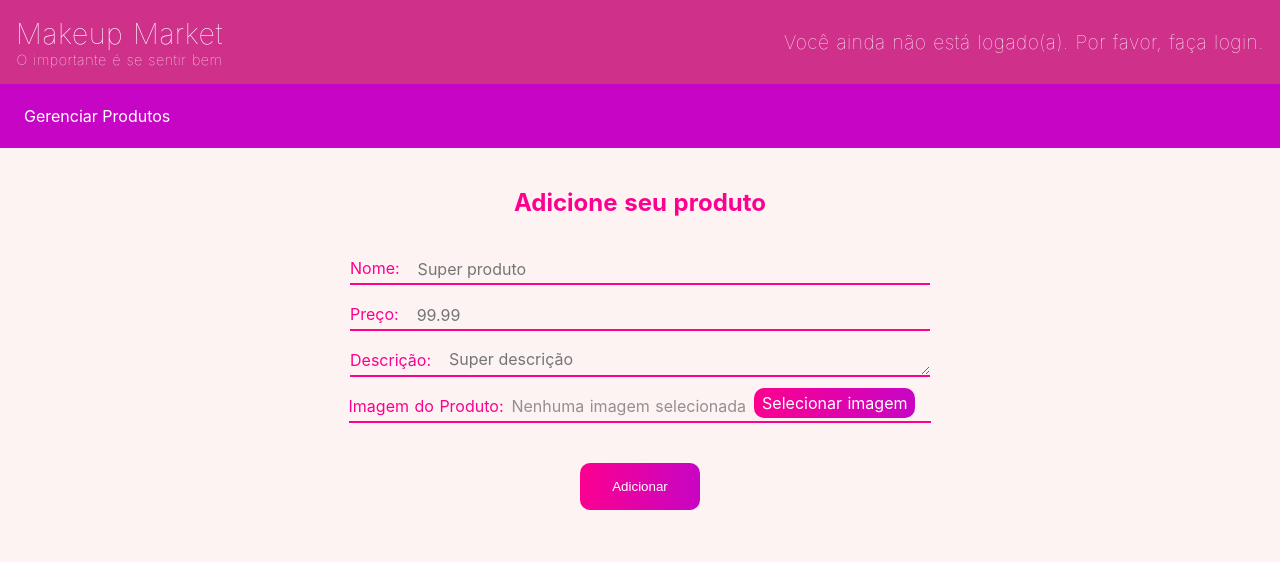
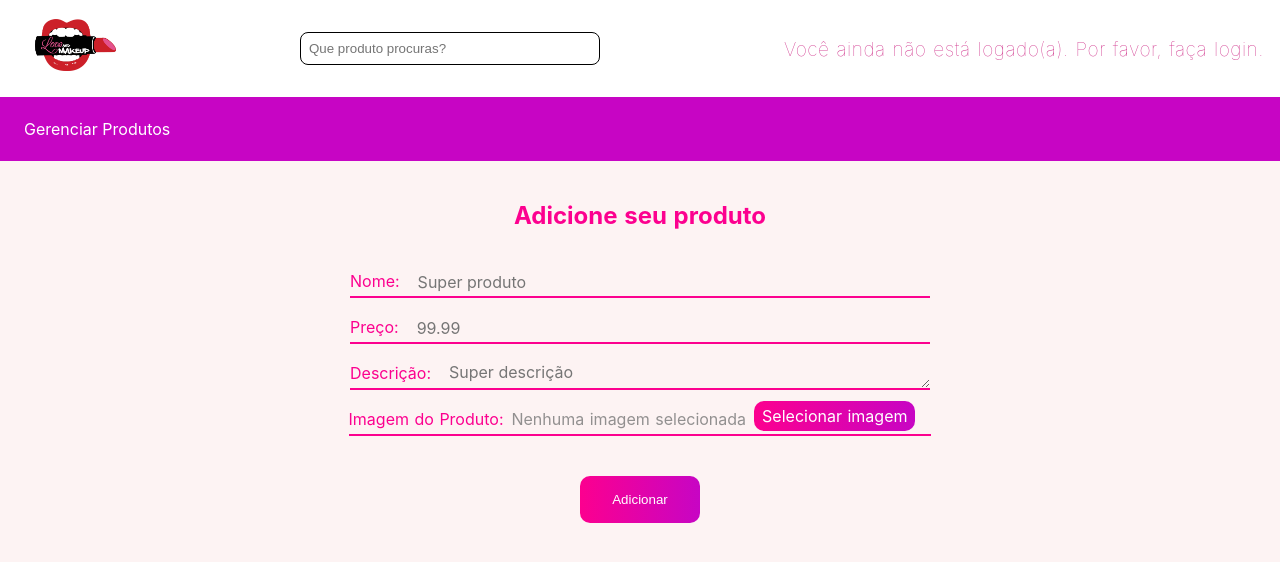
Before and after one commit to joaovictoralencar/template-loja, a Nuxt app: page /products/add in a window 1280 px wide. Shown: the top 562 px of the page. Built offline with nearby package versions, Linux system fonts and the light colour scheme; no server answers.

Commit message:
editando a navbar

```diff
--- a/assets/styles/style.scss
+++ b/assets/styles/style.scss
@@ -65,30 +65,17 @@ a:hover {
 h1,h2,h3,h4 {
   color: $pink;
 }
-
+.logo {
+  &.big {
+    width: 400px;
+  }
+  &.header {
+    width: 100px;
+  }
+}
 .product-image {
   max-width: 600px;
   max-height: 600px;
-}
-
-/* -----
-SVG Icons - svgicons.sparkk.fr
------ */
-
-.svg-icon {
-  width: 1em;
-  height: 1em;
-}
-
-.svg-icon path,
-.svg-icon polygon,
-.svg-icon rect {
-  fill: #4691f6;
-}
-
-.svg-icon circle {
-  stroke: #4691f6;
-  stroke-width: 1;
 }
 
 .product-price {
--- a/assets/styles/variables.scss
+++ b/assets/styles/variables.scss
@@ -1,5 +1,6 @@
 $main-bg-color: #FDF3F3;
 $grey-text: #3b3a3a;
+$nav-color: #e4b3b3;
 $grey-text-light: #929090;
 $pink: #FC008F;
 $dark-pink: #cf308a;
--- a/components/Logo.vue
+++ b/components/Logo.vue
@@ -4,7 +4,6 @@
 <style lang="scss" scoped>
 .NuxtLogo {
   animation: 1s appear;
-  max-width: 500px;
 }
 
 @keyframes appear {
--- /dev/null
+++ b/components/SearchBar.vue
@@ -0,0 +1,26 @@
+<template>
+  <div class="search-input-container">
+    <input class="search-input" type="text" placeholder="Que produto procuras?">
+  </div>
+</template>
+
+<script>
+export default {
+
+}
+</script>
+
+<style lang="scss" scoped>
+.search-input-container {
+    margin: 1rem;
+    .search-input {
+        padding: 0.5rem 0.5rem 0.5rem 0.5rem;
+        width: 300px;
+        border-color: $grey-text-light;
+        border: solid 1px;
+        outline: 0;
+        border-radius: 8px;
+    }
+}
+
+</style>
--- a/components/TheNavbar.vue
+++ b/components/TheNavbar.vue
@@ -1,11 +1,14 @@
 <template>
   <nav class="nav">
     <div class="top-side">
-      <div class="logo">
+      <div class="logo-container">
         <nuxt-link :to="{ name: 'index' }" class="logo text-lg">
-          Makeup Market
+          <Logo class="logo header" />
         </nuxt-link>
-        <span class="subheader">O importante é se sentir bem</span>
+        <!-- <span class="subheader">O importante é se sentir bem</span> -->
+      </div>
+      <div>
+        <SearchBar />
       </div>
       <div v-if="$auth">
         <nuxt-link
@@ -57,10 +60,21 @@
 </template>
 
 <script>
+import Logo from '~/components/Logo.vue'
+import SearchBar from '~/components/SearchBar.vue'
+
 export default {
+  components: {
+    Logo,
+    SearchBar
+  },
   methods: {
     logout () {
       this.$auth.logout()
+    },
+    goToHome () {
+      alert('aaaaaaaaaaa')
+      this.$router.push({ path: '/' })
     }
   }
 }
@@ -80,7 +94,7 @@ margin-bottom: 40px;
     align-items: center;
     width: 100%;
     padding: 1rem;
-    background-color: $dark-pink;
+    background-color: $white;
   }
   .bottom-side {
     display: flex;
@@ -90,14 +104,31 @@ margin-bottom: 40px;
     background-color: $purple;
   }
 }
-.nav .logo {
+.logo-container {
+  display: flex;
+  justify-content: center;
+  align-items: center;
+  float: left;
+  flex-direction: column;
+  .logo{
+    width: 100px;
+    &:hover{
+      cursor: pointer;
+    }
+  }
+}
+
+.login{
+  color: $dark-pink !important;
+}
+.nav {
   display: flex;
   flex-direction: column;
   justify-content: center;
 }
-.nav .logo .subheader {
+.nav .subheader {
   font-size: 0.9rem;
-  color: $white;
+  color: $grey-text;
 }
 .nav .nav-content {
   font-size: 1rem;
@@ -136,7 +167,7 @@ margin-bottom: 40px;
 .dropdown-content {
   display: none;
   position: absolute;
-  background-color: #f9f9f9;
+  background-color: $main-bg-color;
   min-width: 160px;
   box-shadow: 0px 8px 16px 0px rgba(0,0,0,0.2);
   z-index: 1;
--- a/layouts/default.vue
+++ b/layouts/default.vue
@@ -10,7 +10,7 @@ import TheNavbar from '@/components/TheNavbar'
 export default {
   head () {
     return {
-      title: 'Market Makeup'
+      title: 'Love and Makeup'
     }
   },
   components: {
--- a/pages/index.vue
+++ b/pages/index.vue
@@ -1,8 +1,8 @@
 <template>
   <section class="container">
-    <logo />
+    <logo class="logo big" />
     <h1 class="title">
-      Market Makeup
+      Love and Makeup
     </h1>
     <h2 class="subtitle">
       Conheça nossos produtos
@@ -30,7 +30,6 @@ export default {
   },
   head () {
     return {
-      title: 'Home Page 🍕',
       meta: [
         { name: 'twitter:title', content: 'Nuxt Fundamentals by Vue School' },
         { name: 'twitter:description', content: 'Nuxt + Vue School = 🍕' },
--- a/pages/products/add.vue
+++ b/pages/products/add.vue
@@ -52,6 +52,7 @@ export default {
   methods: {
     closeModal () {
       this.showModal = false
+      this.$router.push({ name: 'products' })
     },
     async registration () {
       try {
@@ -64,15 +65,10 @@ export default {
         this.showModal = true
         this.message = this.name + ' foi adicionado com sucesso!'
         this.color = 'green'
-        this.name = ''
-        this.description = ''
-        this.price = 0
-        this.filePath = {}
-        this.$router.push({ name: 'products' })
       } catch (e) {
         console.error(e.response.data.message)
         this.showModal = true
-        this.color = 'green'
+        this.color = 'red'
         this.message = 'Algo deu errado'
       }
     },
--- a/pages/products/edit.vue
+++ b/pages/products/edit.vue
@@ -74,6 +74,7 @@ export default {
   methods: {
     closeModal () {
       this.showModal = false
+      this.$router.push({ name: 'products' })
     },
     async editProduct (product) {
       try {
@@ -87,15 +88,10 @@ export default {
         this.showModal = true
         this.message = this.name + ' foi editado com sucesso!'
         this.color = 'green'
-        this.name = ''
-        this.description = ''
-        this.price = 0
-        this.filePath = {}
-        this.$router.push({ name: 'products' })
       } catch (e) {
         console.error(e.response.data.message)
         this.showModal = true
-        this.color = 'green'
+        this.color = 'red'
         this.message = 'Algo deu errado'
       }
     },
--- a/pages/products/index.vue
+++ b/pages/products/index.vue
@@ -50,6 +50,7 @@ export default {
     async removeProduct (product) {
       try {
         await this.$axios.delete('api/products/delete', { data: { id: product.id } })
+        this.$router.go({ name: 'products' })
       } catch (e) {
         // eslint-disable-next-line no-console
         console.error(e.response.data.message)
--- a/store/products.js
+++ b/store/products.js
@@ -10,10 +10,10 @@ export const actions = {
   async fetchProduct ({ commit }, id) {
     const product = await this.$axios.$get(`api/products/${id}`)
     commit('setProduct', product)
-  },
-  async nuxtServerInit ({ store }) {
-    await store.dispatch('products/fetchAllProducts')
   }
+  // async nuxtServerInit ({ store }) {
+  //   await store.dispatch('products/fetchAllProducts')
+  // }
 }
 
 export const mutations = {
```
